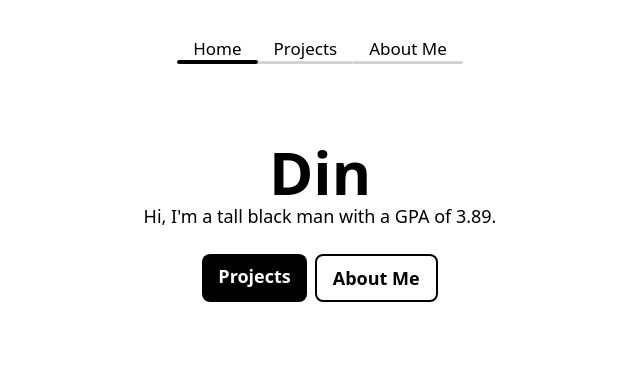
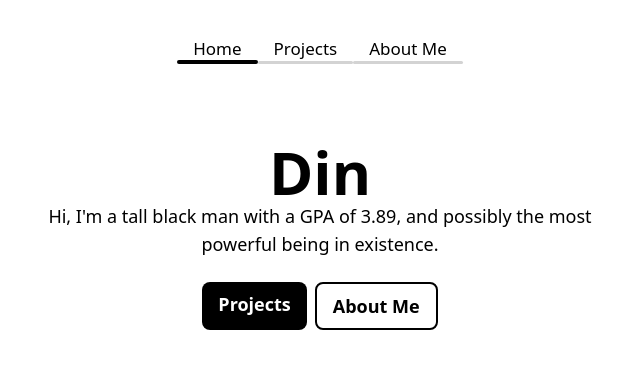
Before and after one commit to kornls/innerdin-fork, a Next.js app: page / in a window 1280 px wide. Shown: the top 368 px of the page, without its empty margins (320-960 px from the left). Built offline with nearby package versions, Linux system fonts and the light colour scheme.

Commit message:
Update index.jsx

```diff
--- a/pages/index.jsx
+++ b/pages/index.jsx
@@ -7,7 +7,7 @@ export default function Home() {
       <header className="text-center">
         <h1 className="font-extrabold text-6xl">Din</h1>
         <p className="text-lg max-w-xl">
-          Hi, I&apos;m a tall black man with a GPA of 3.89.
+          Hi, I&apos;m a tall black man with a GPA of 3.89, and possibly the most powerful being in existence.
         </p>
         <div className="flex gap-2 mt-6 justify-center">
           <Link href="projects" className="btn-primary">
```
